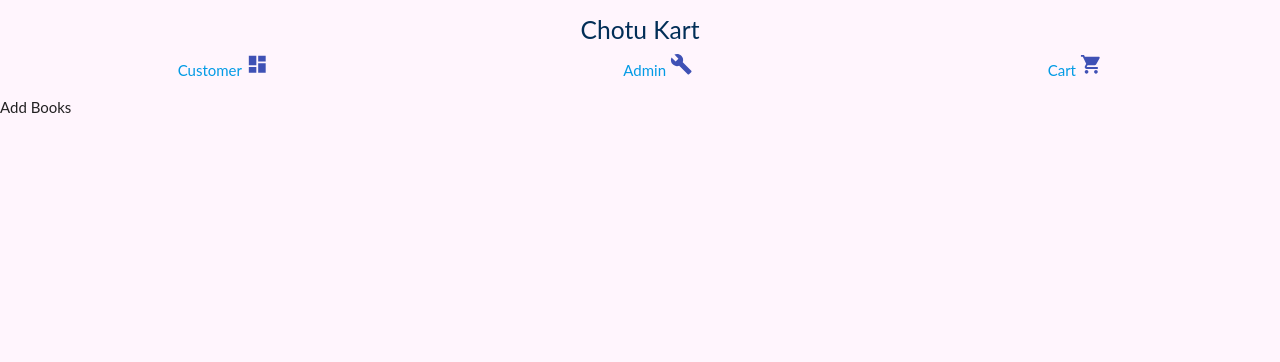
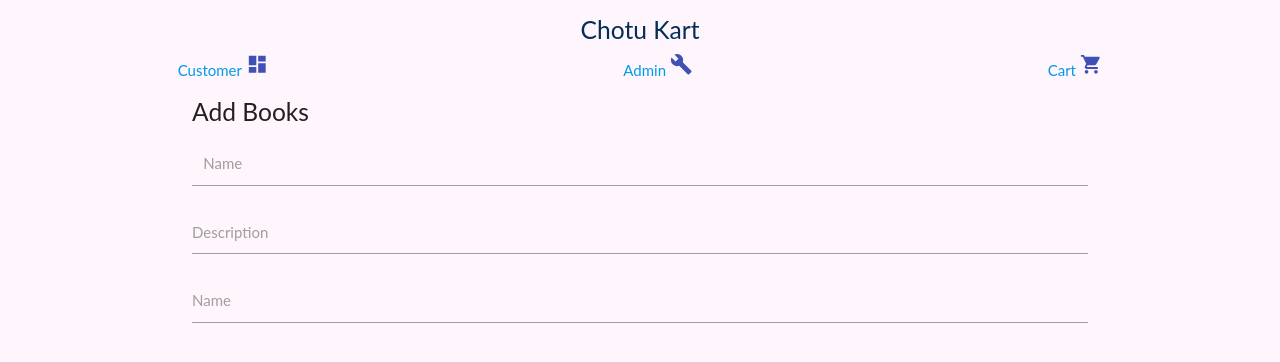
Before and after one commit to poornesh-pH/chotu-kart-react, a React (Create React App) app: page /add in a window 1280 px wide. Shown: the top 362 px of the page. Built offline with nearby package versions, Linux system fonts and the light colour scheme.

Commit message:
2 files modified

```diff
--- a/src/Components/AddBooks.js
+++ b/src/Components/AddBooks.js
@@ -1,9 +1,10 @@
 import React from 'react';
-
+import BooksForm from './BooksForm';
 const AddBooks = ()=>{
   return(
-    <div>
-    <p>Add Books</p>
+    <div className="container">
+    <h5>Add Books</h5>
+    <BooksForm />
     </div>
   )
 }
--- a/src/Components/BooksForm.js
+++ b/src/Components/BooksForm.js
@@ -0,0 +1,29 @@
+import React, { Component } from 'react';
+
+class BooksForm extends Component {
+  render() {
+    return (
+      <div>
+        <form>
+          <div class="input-field col s6">
+            <input id="name" type="text" class="validate" />
+            <label for="name">Name</label>
+          </div>
+          <div class="input-field">
+            <textarea
+              id="description"
+              name="description"
+              class="materialize-textarea"
+            />
+            <label for="description">Description</label>
+          </div>
+          <div class="input-field">
+            <input id="name" type="text" class="validate" />
+            <label for="name">Name</label>
+          </div>
+        </form>
+      </div>
+    );
+  }
+}
+export default BooksForm;
```
